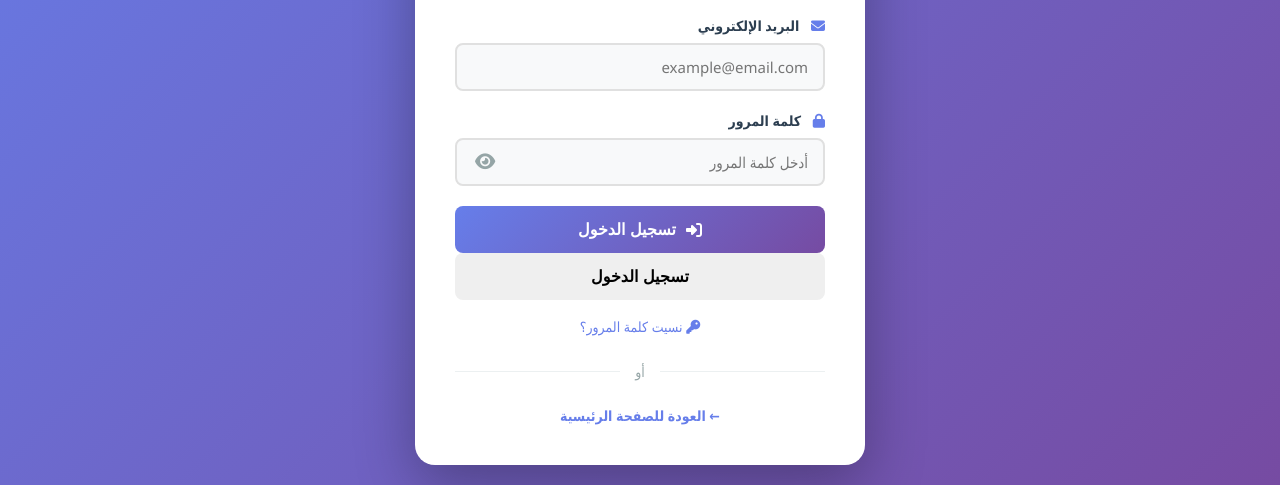
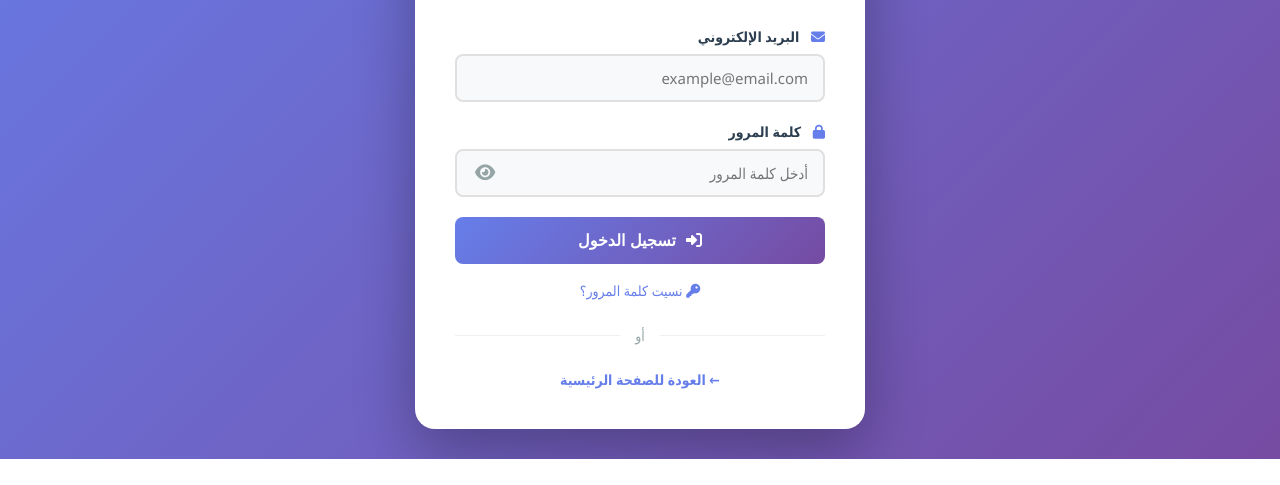
Before and after one commit to Mazhar-Ghalaini/expense-manager, a website: page frontend/login.html in a window 1280 px wide. Shown: the part 341-826 px from the top of the page. After the commit the page ends 800 px from the top, so only its background shows below. Drawn offline with Linux system fonts and the light colour scheme; no server answers.

Commit message:
update file

```diff
--- a/frontend/login.html
+++ b/frontend/login.html
@@ -410,13 +410,11 @@
                     </div>
                 </div>
 
-
+                <!-- ✅ زر تسجيل الدخول (واحد فقط) -->
                 <button type="submit" class="btn btn-primary" id="loginBtn">
                     <i class="fas fa-sign-in-alt"></i>
                     تسجيل الدخول
                 </button>
-
-<button type="submit" class="btn">تسجيل الدخول</button>
 
                 <!-- ✅ رسالة تنبيه للحسابات غير المفعّلة -->
                 <div id="verificationAlert" style="display: none; margin-top: 15px; padding: 15px; background: #fff3cd; border-radius: 10px; border-left: 4px solid #ffc107;">
@@ -438,6 +436,7 @@
                 </div>
             </form>
 
+        </div>
             <div class="divider">
                 <span>أو</span>
             </div>
```
Lines whose indentation alone changed are shown as unchanged.
